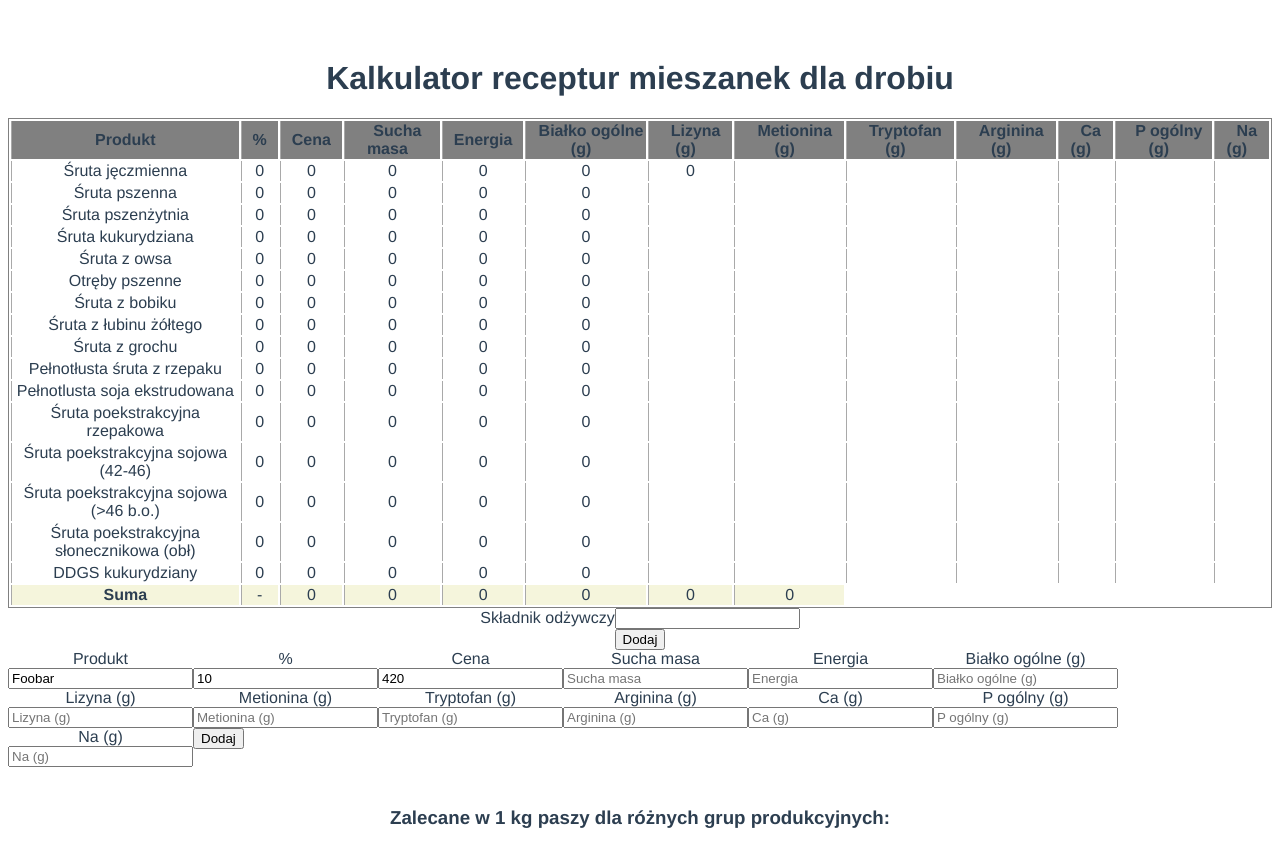
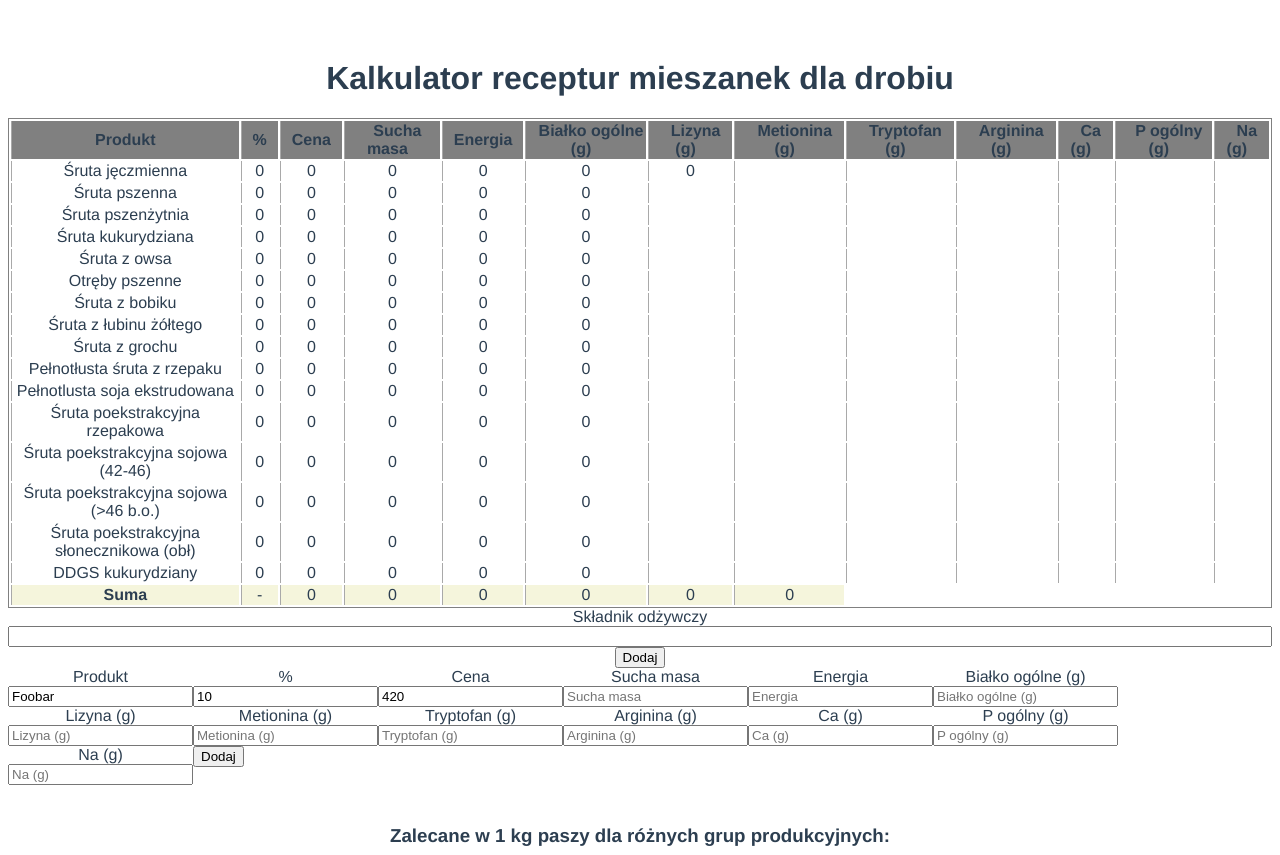
Before and after one commit to lemcz/sggw-poultry-forage-calculator, a Vue app: page / in a window 1280 px wide. Built offline with nearby package versions, Linux system fonts and the light colour scheme.

Commit message:
refactor: Define nutrient field with a component

```diff
--- a/src/components/ForageCalculator.vue
+++ b/src/components/ForageCalculator.vue
@@ -4,12 +4,7 @@
     <FoodItemTable v-bind:products="products" v-bind:headers="headers"></FoodItemTable>
     <div>
       <form v-on:submit.prevent="addNutrient()">
-        <div class="form-input">
-          <label for="nutrient">
-            <span>Składnik odżywczy</span>
-          </label>
-          <input type="text" id="nutrient" v-model="nutrient" />
-        </div>
+        <TextField :is="'TextField'" v-model="nutrient" :label="'Składnik odżywczy'" :mode="FieldMode.Edit"></TextField>
         <div>
           <button>
             Dodaj
@@ -79,6 +74,7 @@ export default defineComponent({
         percentage: 10,
         cost: 420,
       }),
+      FieldMode,
     };
   },
   methods: {
```
